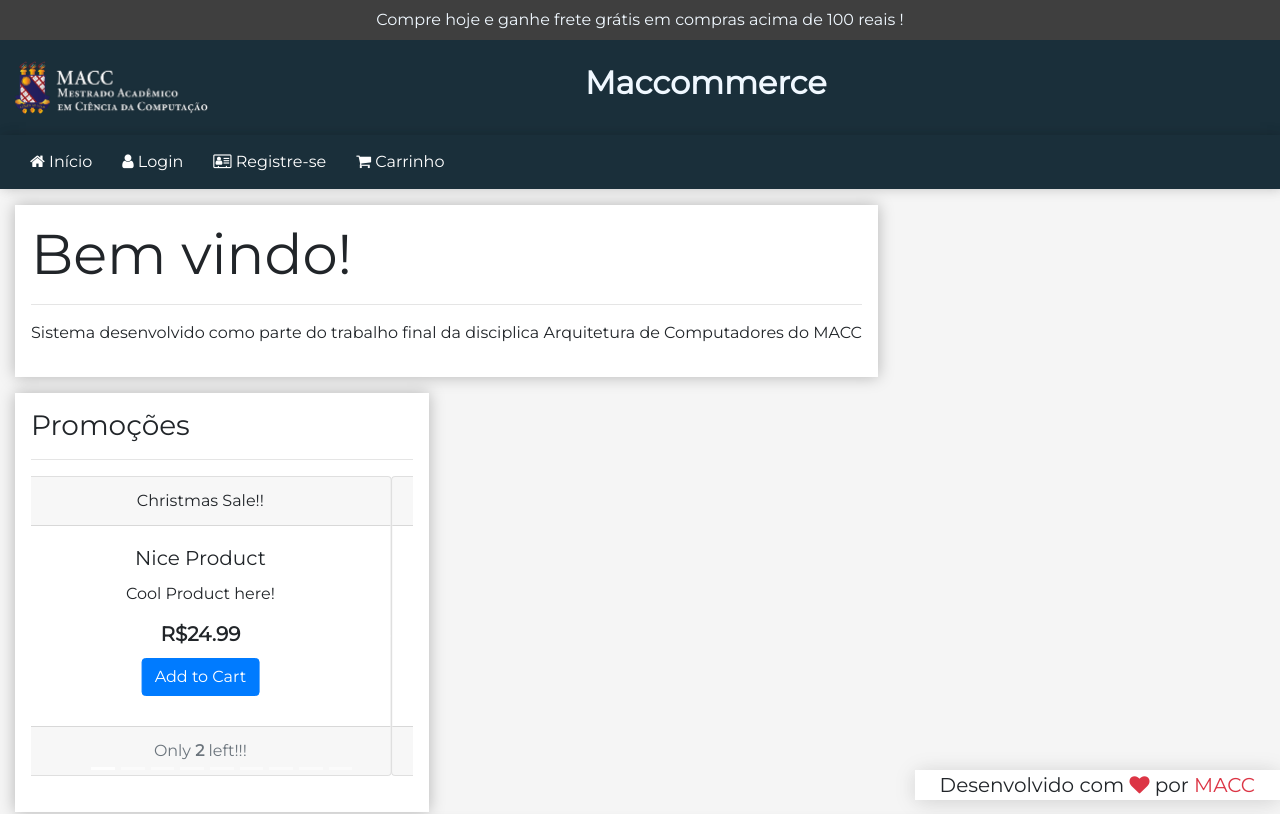
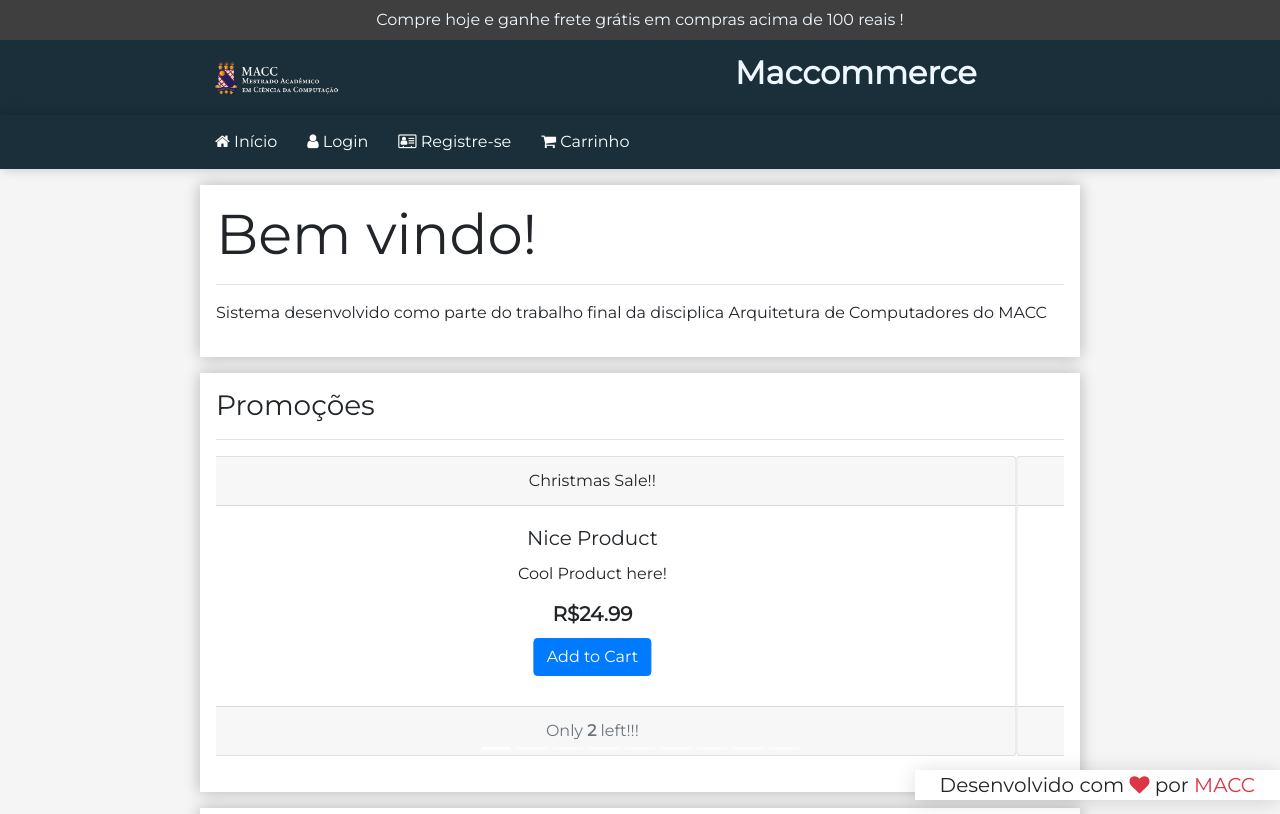
Before and after one commit to filhoeduardo83/webapp, a React (Create React App) app: page /#/ in a window 1280 px wide. Shown: the top 814 px of the page. Built offline with nearby package versions, Linux system fonts and the light colour scheme.

Commit message:
Adicionando espaçamento de bordas

```diff
--- a/src/components/template/Header.css
+++ b/src/components/template/Header.css
@@ -19,6 +19,9 @@
   display: flex;
   flex-direction: row;
   justify-content: flex-start;
+  padding-left: 200px;
+  padding-right: 200px;
+
 }
 
 
@@ -35,7 +38,7 @@
     font-size: 2.0em;
     color: aliceblue;
     font-family: Arial,sans-serif;
-    padding-left:250px;
+    padding-left: 300px;
     font-weight: bold;
 
   }
--- a/src/components/template/Main.css
+++ b/src/components/template/Main.css
@@ -1,4 +1,5 @@
 main > div {
     background-color: #FFF;
     box-shadow: 0px 0px 15px #0004;
+    width: 3000px;
 }
--- a/src/components/template/Nav.css
+++ b/src/components/template/Nav.css
@@ -3,6 +3,8 @@
     flex-direction: column;
 
     padding: 15px;
+    padding-left: 200px;
+    padding-right: 200px;
     flex:1;
 
     background-color: var(--bg-dark);
```
